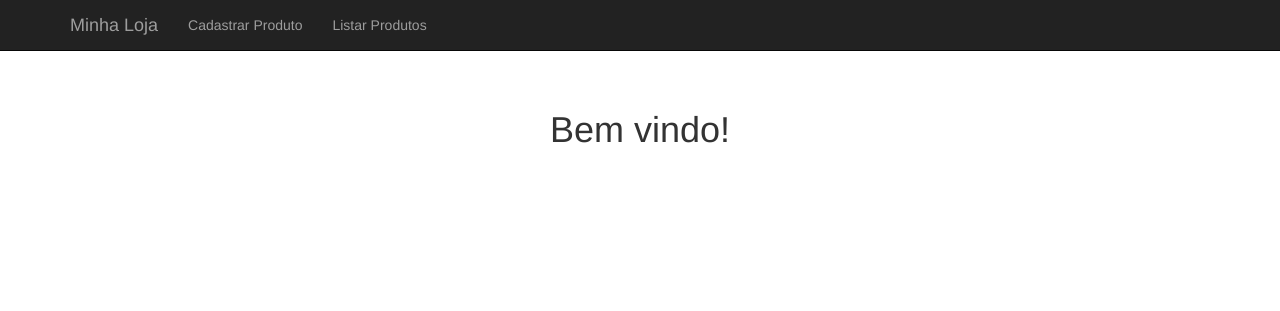
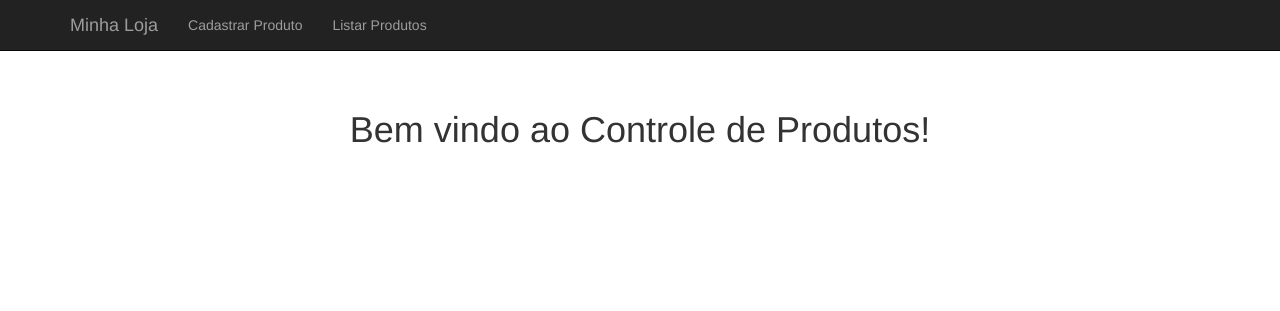
Before and after one commit to emersontorresamorim/loja, a PHP site: page / in a window 1280 px wide. Shown: the top 311 px of the page. Run offline with PHP 8.4, Linux system fonts and the light colour scheme.

Commit message:
Alteracao do titulo da pagina

```diff
--- a/index.php
+++ b/index.php
@@ -1,3 +1,3 @@
 <?php include("cabecalho.php"); ?>
-	<h1>Bem vindo!</h1>
+	<h1>Bem vindo ao Controle de Produtos!</h1>
 <?php include("rodape.php"); ?>
```
